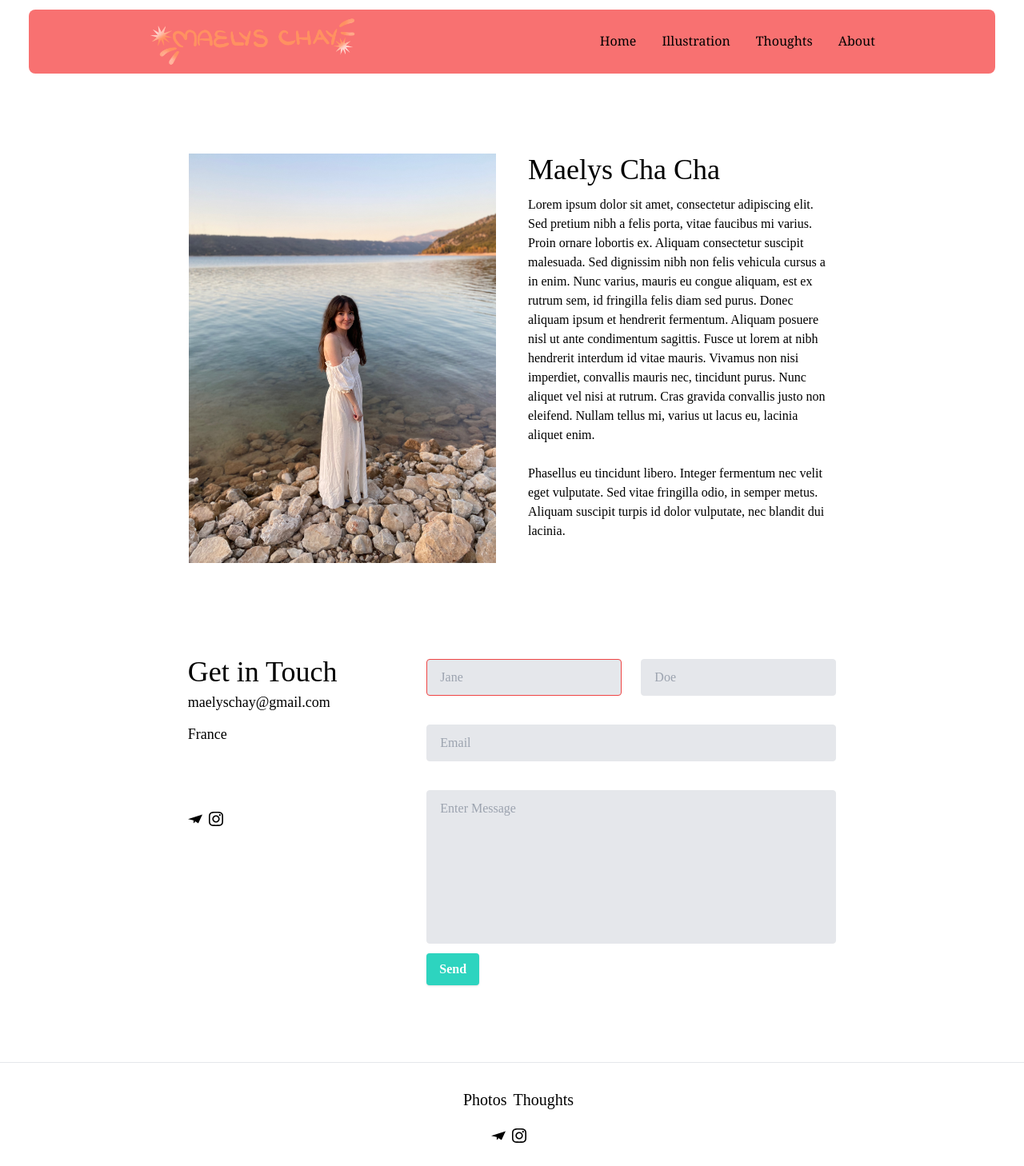
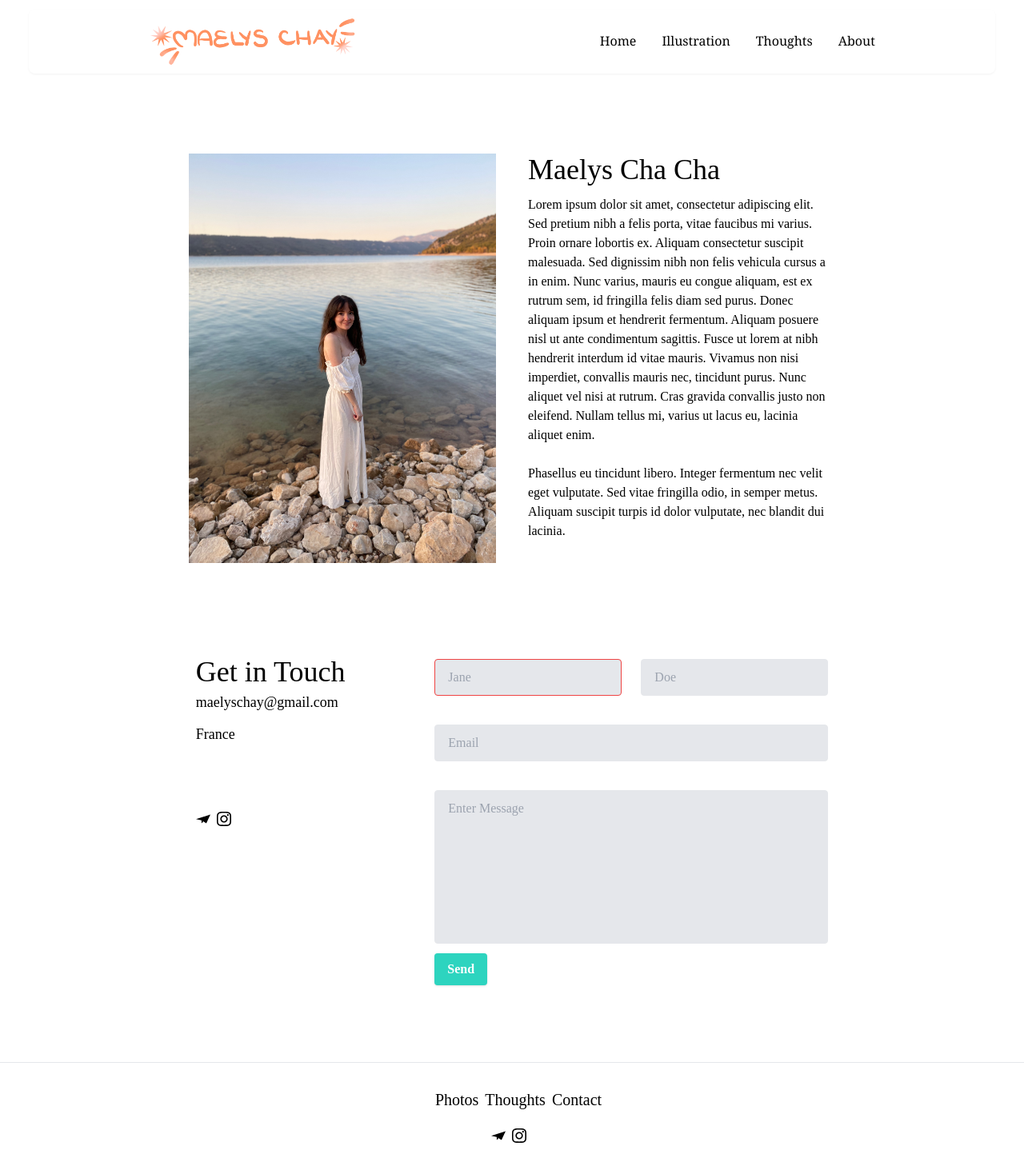
Before and after one commit to philsmithies/maelys_portfolio, a Next.js app in the folder web/: page /about in a window 1280 px wide. Shown: the top 1458 px of the page at 80% size. Built offline with nearby package versions, Linux system fonts and the light colour scheme.

Commit message:
contact in footer links to object

```diff
--- a/web/components/BlogItem.tsx
+++ b/web/components/BlogItem.tsx
@@ -21,7 +21,7 @@ const BlogItem = ({
 }) => {
   return (
     <Link href="/post/[slug]" as={`/post/${slug.current}`}>
-      <div className="bg-white border-1 border-slate-400 p-10 flex flex-col m-2 rounded-lg hover:cursor-pointer hover:bg-slate-100 w-6/12 hover:drop-shadow-xl">
+      <div className="bg-white border-1 border-slate-400 p-10 flex flex-col m-2 rounded-lg hover:cursor-pointer hover:bg-gray-100 w-6/12 hover:drop-shadow-md transition-all">
         {mainImage && (
           <img
             src={urlFor(mainImage).image(mainImage).url()}
@@ -38,6 +38,9 @@ const BlogItem = ({
             ))}
           </ul>
         )} */}
+        <button className="rounded bg-orange-400 w-max px-1 py-1 my-3 text-xs">
+          Personal Work
+        </button>
       </div>
     </Link>
   );
--- a/web/components/Footer.tsx
+++ b/web/components/Footer.tsx
@@ -9,15 +9,20 @@ const Footer = (): JSX.Element => {
       <div className="flex flex-col py-8">
         <div className="flex mx-auto pl-6">
           <Link href="https://www.instagram.com/greencatmoon">
-            <p className="hover:cursor-pointer text-xl border-black border-b-2 mr-2 hover:text-teal-600 transition duration-150 border-transparent hover:border-teal-500">
+            <p className="hover:cursor-pointer text-xl border-black border-b-2 mr-2 hover:text-orange-400 transition duration-150 border-transparent hover:border-orange-400">
               Photos
             </p>
           </Link>
           <Link href="/blog">
-            <p className="hover:cursor-pointer text-xl border-black border-b-2 mr-2 hover:text-teal-600 transition duration-150 border-transparent hover:border-teal-500">
+            <p className="hover:cursor-pointer text-xl border-black border-b-2 mr-2 hover:text-orange-400 transition duration-150 border-transparent hover:border-orange-400">
               Thoughts
             </p>
           </Link>
+          <a href="/about#contact">
+            <p className="hover:cursor-pointer text-xl border-black border-b-2 mr-2 hover:text-orange-400 transition duration-150 border-transparent hover:border-orange-400">
+              Contact
+            </p>
+          </a>
         </div>
         <SocialsBar />
         <p className="text-gray-600 font-serif mx-auto text-sm">
--- a/web/components/Navbar.jsx
+++ b/web/components/Navbar.jsx
@@ -32,7 +32,7 @@ const Navbar = () => {
       variants={variants}
       animate={hidden ? "hidden" : "visible"}
       transition={{ ease: [0.1, 0.25, 0.3, 1], duration: 0.6 }}
-      className="flex justify-around bg-red-400 m-3 rounded-lg left-0 right-0 mx-9 fixed z-10 "
+      className="flex justify-around bg-white drop-shadow-sm m-3 rounded-lg left-0 right-0 mx-9 fixed z-10 "
     >
       <Link href="/">
         <div className="hover:cursor-pointer fill-black py-2">
@@ -45,29 +45,29 @@ const Navbar = () => {
       <div className="space-x-8 flex items-center font-serif">
         <a
           href="/"
-          className="hover:text-teal-600 transition duration-150 border-b-2 border-transparent hover:border-teal-500"
+          className="hover:text-orange-400 transition duration-150 border-b-2 border-transparent hover:border-orange-400"
         >
           Home
         </a>
         <a
           href="/illustration"
-          className="hover:text-teal-600 transition duration-150 border-b-2 border-transparent hover:border-teal-500"
+          className="hover:text-orange-400 transition duration-150 border-b-2 border-transparent hover:border-orange-400"
         >
           Illustration
         </a>
         <a
           href="/blog"
-          className="hover:text-teal-600 transition duration-150 border-b-2 border-transparent hover:border-teal-500"
+          className="hover:text-orange-400 transition duration-150 border-b-2 border-transparent hover:border-orange-400"
         >
           Thoughts
         </a>
         <a
           href="/about"
-          className="hover:text-teal-600 transition duration-150 border-b-2 border-transparent hover:border-teal-500"
+          className="hover:text-orange-400 transition duration-150 border-b-2 border-transparent hover:border-orange-400"
         >
           About
         </a>
-        {/* <a href="" className="hover:text-teal-600">
+        {/* <a href="" className="hover:text-orange-400">
           Shop
         </a> */}
       </div>
--- a/web/pages/about.tsx
+++ b/web/pages/about.tsx
@@ -62,7 +62,9 @@ const About = (): JSX.Element => {
             </div>
           </div>
         </div>
-        <ContactForm />
+        <div id="contact">
+          <ContactForm />
+        </div>
       </div>
     </>
   );
--- a/web/pages/blog.jsx
+++ b/web/pages/blog.jsx
@@ -4,10 +4,9 @@ import client from "../client";
 import BlogItem from "../components/BlogItem";
 
 const Blog = ({ posts }) => {
-  console.log(posts);
   return (
     <div className="h-screen flex flex-col items-center max-w-4xl mx-auto">
-      <div className="w-full h-5/6 mt-24">
+      <div className="w-full h-5/6 mt-32 rounded-xl">
         <h1 className="text-4xl p-10 mx-auto text-center">Blog</h1>
         <div className="flex item">
           {posts.length > 0 &&
```
